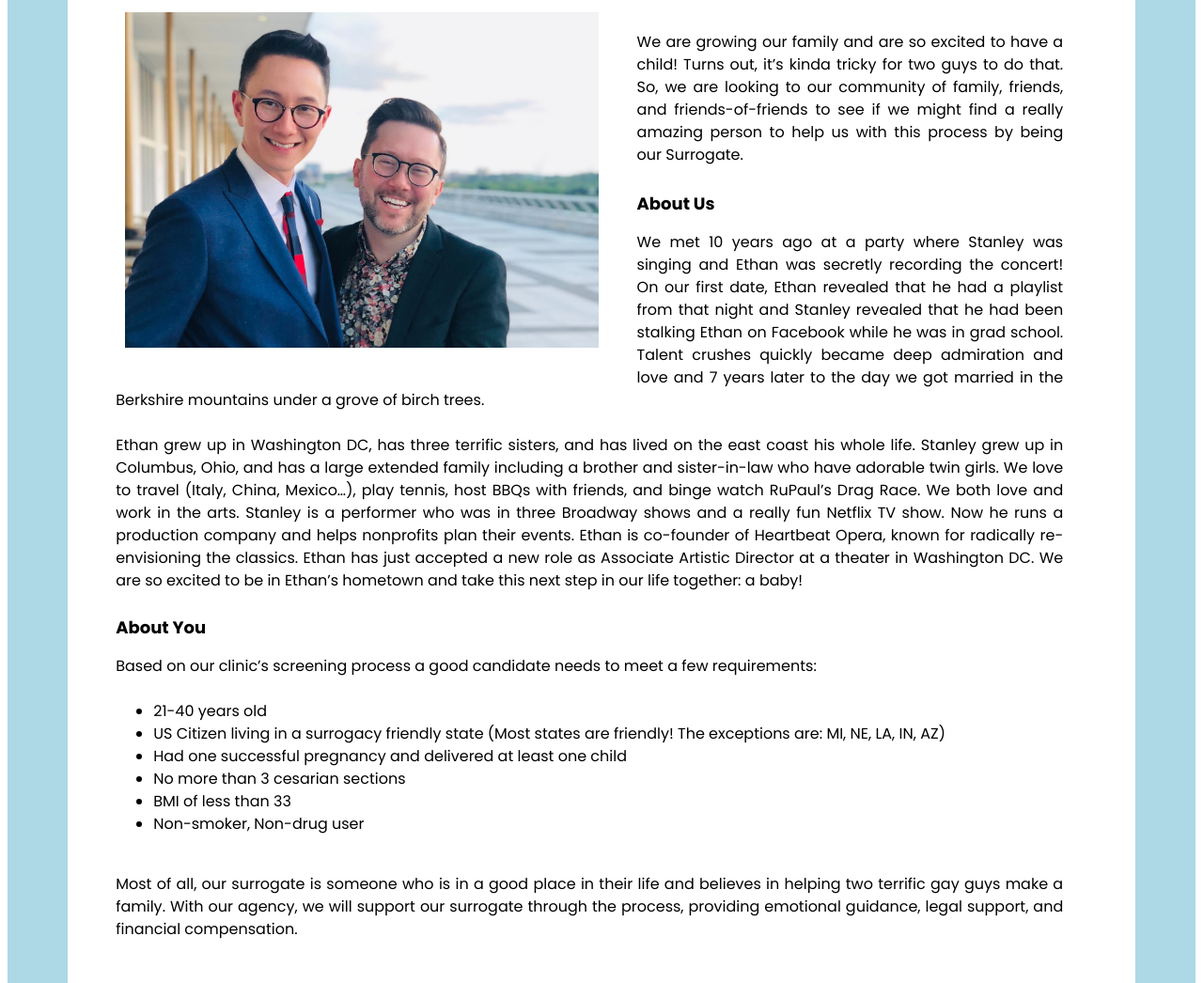
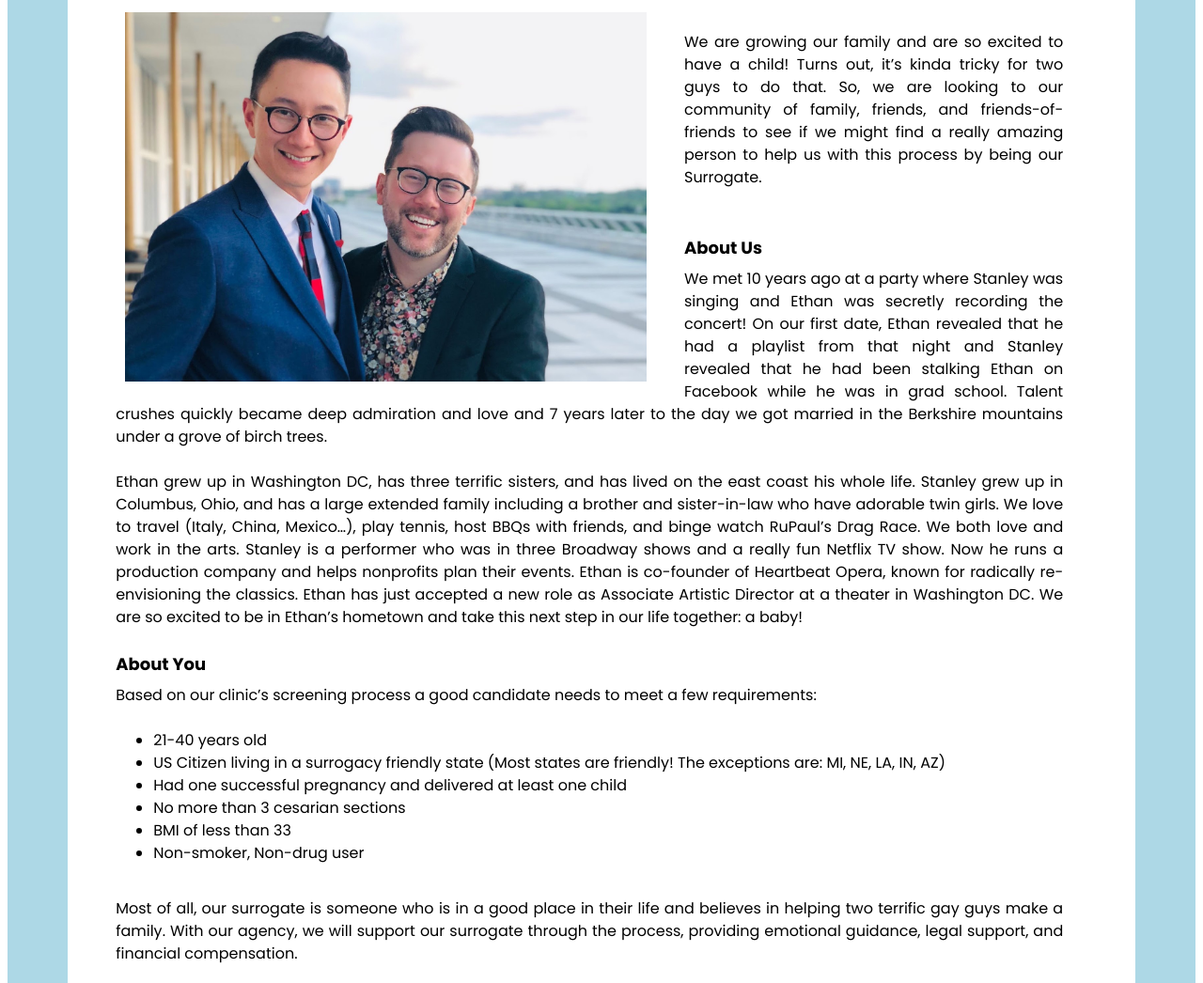
Before and after one commit to clheard54/ethanandstanley, a plain HTML site: page index.html in a window 1280 px wide. Shown: the part 184-1230 px from the top of the page at 94% size. Drawn offline with Linux system fonts and the light colour scheme.

Commit message:
formatting

```diff
--- a/index.html
+++ b/index.html
@@ -36,8 +36,9 @@
     <div class="footer">
         <b><h3>Think you might be that amazing person to help us have a baby?</h3></b>
 
-        <p class="link">Please contact us <a href="https://www.google.com">here</a></p>
+        <p class="link">Please contact us <a href="https://www.google.com" target="_blank">here</a></p>
     </div>
+    <br/><br/>
   </div>
 </body>
 </html>
--- a/styles.css
+++ b/styles.css
@@ -22,13 +22,9 @@ body {
 
 .image {
     float: left;
-    max-width: 50%;
+    max-width: 55%;
     margin: 1% 4% 2% 1%;
     object-fit: contain;
-}
-
-p {
-    margin-block-end: 1.5em;;
 }
 
 li {
@@ -48,20 +44,23 @@ li {
     line-height: 150%;
     text-align: justify;
     margin-bottom: 1px;
+    margin-block-end: 1.5em;;
 }
 
 .text {
     font-size: medium;
     line-height: 150%;
     text-align: justify;
+    margin-top: 0.5em;
+    margin-block-end: 1.5em;;
 }
 
 .text-bottom {
     font-size: medium;
     line-height: 150%;
     text-align: justify;
-    padding-bottom: 1.5em;
-    padding-top: 1.5em;
+    padding-bottom: 1em;
+    padding-top: 1.2em;
 }
 
 .footer {
```
